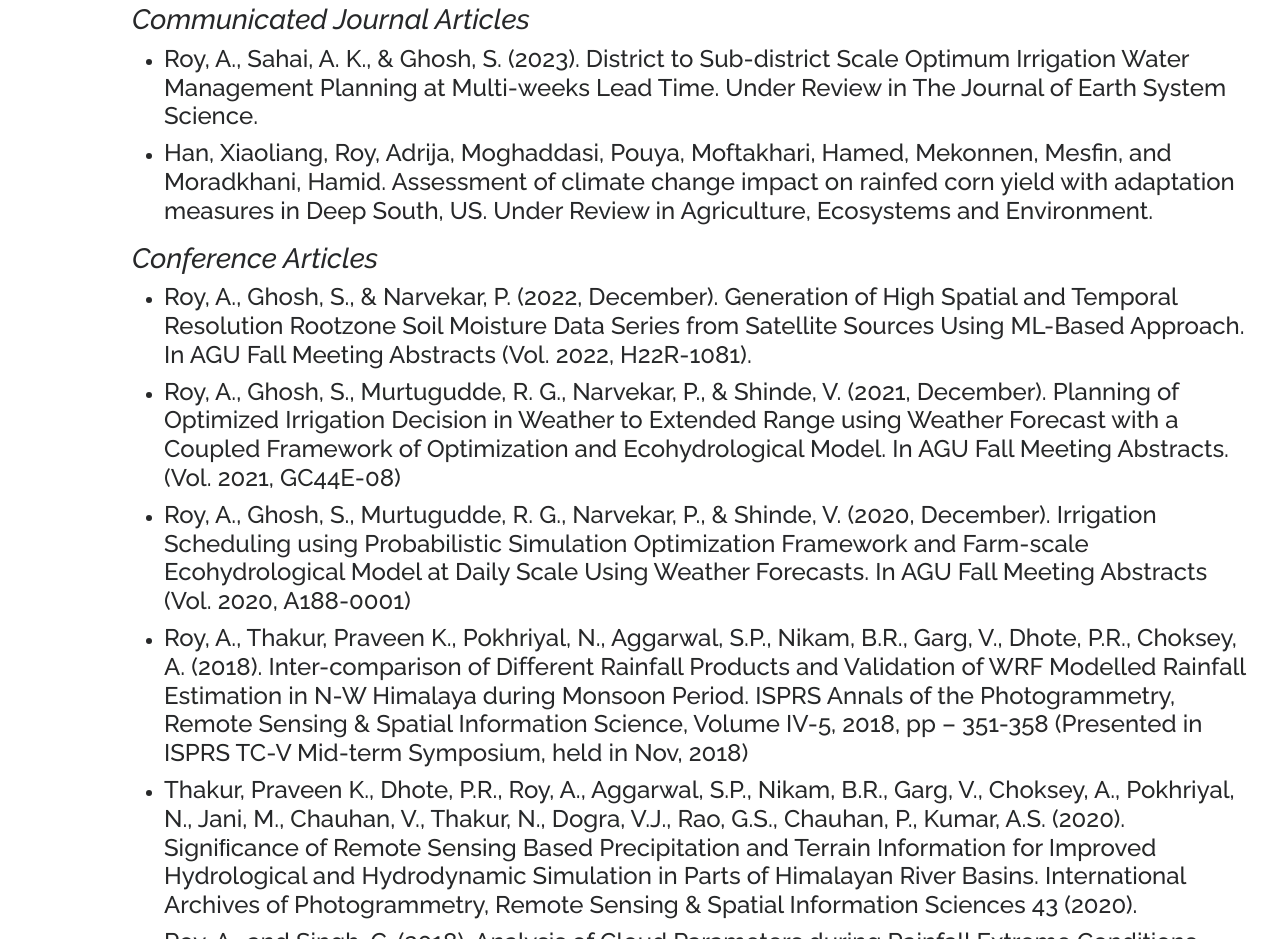
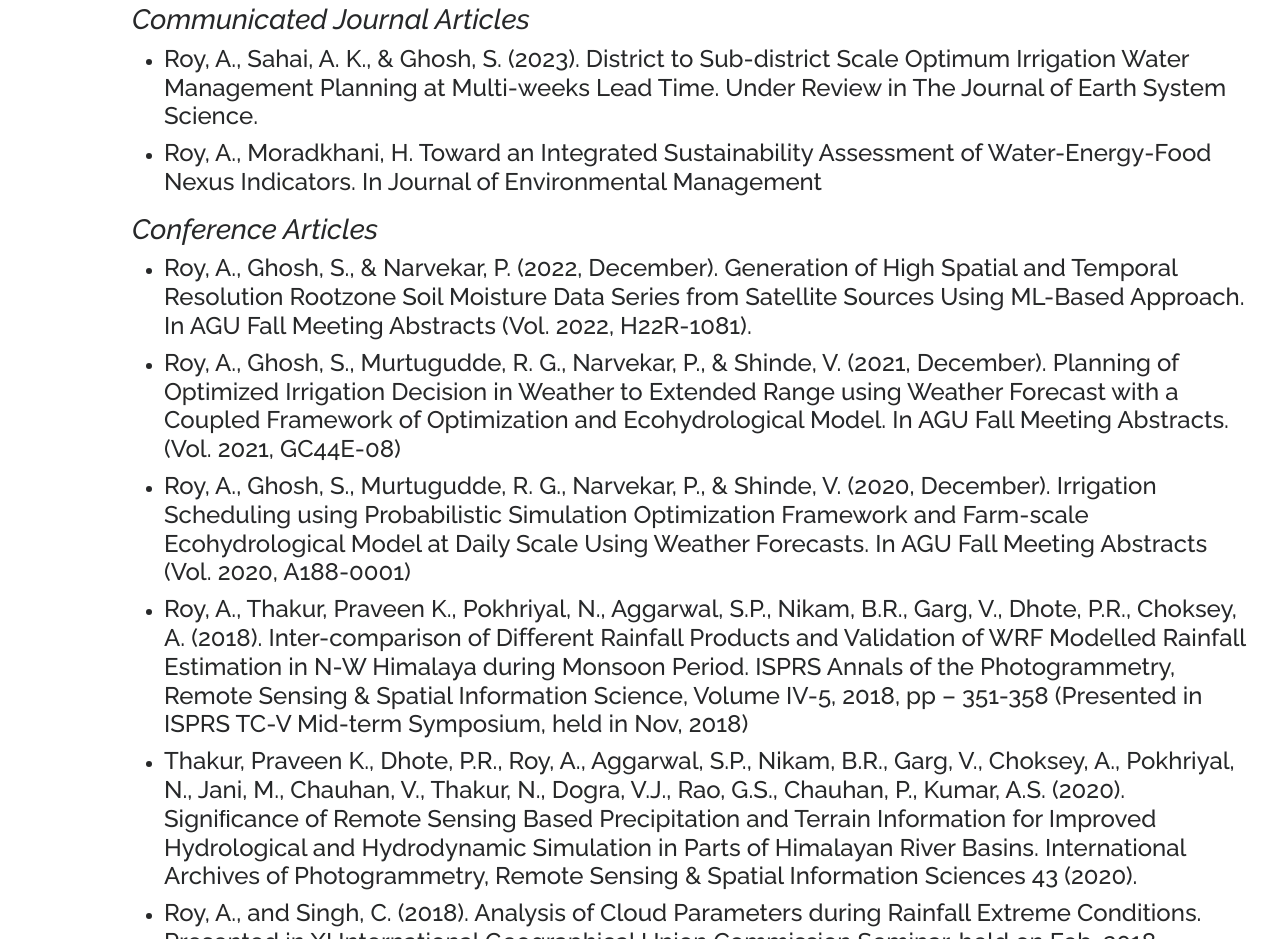
Before and after one commit to Adrija1/Adrija1.github.io, a plain HTML site: page index.html in a window 1280 px wide. Shown: the part 5053-5992 px from the top of the page. Drawn offline with nearby package versions, Linux system fonts and the light colour scheme.

Commit message:
index.html

```diff
--- a/index.html
+++ b/index.html
@@ -379,9 +379,7 @@
               </h4>
             </li>
             <li>
-              <h4> Han, Xiaoliang, Roy, Adrija, Moghaddasi, Pouya, Moftakhari, Hamed, Mekonnen, Mesfin, and Moradkhani, Hamid.
-			  Assessment of climate change impact on rainfed corn yield with adaptation measures in Deep South, US.
-			  Under Review in Agriculture, Ecosystems and Environment.
+              <h4> Roy, A., Moradkhani, H. Toward an Integrated Sustainability Assessment of Water-Energy-Food Nexus Indicators. In Journal of Environmental Management
 			  </h4>
             </li>
 	    </ul>
```
